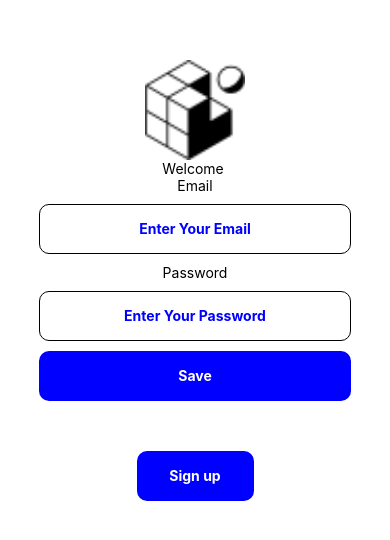
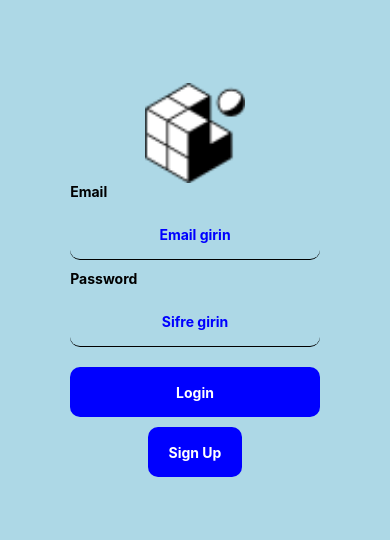
Before and after one commit to 06baha06/mobiluygulama_tahlil_kontrol_ReactNative, a React Native app: screen /Login in a window 390 px wide. Shown: the part 142-682 px from the top of the page. Built offline with nearby package versions, Linux system fonts and the light colour scheme.

Commit message:
component ve signupsayfasi

```diff
--- /dev/null
+++ b/src/components/CustomButton.js
@@ -0,0 +1,37 @@
+import { StyleSheet, Text,Pressable } from 'react-native'
+import React from 'react'
+
+const CustomButton = ({buttonText, setWith,handleOnPress }) => {
+  return (
+    <Pressable
+        onPress={() => handleOnPress()}
+        style={({pressed}) => [
+          styles.button,
+          {
+            backgroundColor: pressed ? 'gray' : 'blue', width:'80%',
+            width:setWith,
+          }
+        ]}
+      >
+        <Text style={styles.buttonText}>{buttonText}</Text>
+      </Pressable>
+  )
+}
+
+export default CustomButton
+
+const styles = StyleSheet.create({
+    button:{
+
+        height:50,
+        borderRadius:10,
+        alignItems:'center',
+        justifyContent:'center',
+        backgroundColor: 'lightblue',
+        marginTop:10
+      },
+      buttonText:{
+        fontWeight:'bold',
+        color:'white'
+      },
+})
--- /dev/null
+++ b/src/components/CustomTextInput.js
@@ -0,0 +1,65 @@
+import { StyleSheet, Text, View, TextInput} from 'react-native'
+import React from 'react'
+
+const CustomTextInput = ({title, isSecureText,handleOnChangeText,handleValue,handlePlaceholder}) => {
+  return (
+    <View style={styles.inputContainer}>
+            <Text style={styles.inputBoxText}>{title}</Text>
+              <TextInput
+
+               placeholder={handlePlaceholder}
+               secureTextEntry={isSecureText}
+                style={styles.textInputStyle}
+               onChangeText={handleOnChangeText}
+               value={handleValue}
+              ></TextInput>
+
+          </View>
+  )
+}
+
+export default CustomTextInput
+
+const styles = StyleSheet.create({
+
+    inputContainer:{
+        width:'80%'
+      },
+      signupButton:{
+        width:'30%',
+        height:50,
+        borderRadius:10,
+        alignItems:'center',
+        justifyContent:'center',
+        backgroundColor: 'lightblue'
+      },
+      inputBoxText:{
+        fontWeight:'bold',
+        alignSelf:'flex-start'
+
+
+      },
+      textInputStyle:{
+        borderBottomWidth:0.6,
+        width:'100%',
+        height:50,
+        borderRadius:10,
+        marginVertical:10,
+        textAlign:'center',
+        color:'blue',
+        fontWeight:'bold'
+      },
+      button:{
+        width:'80%',
+        height:50,
+        borderRadius:10,
+        alignItems:'center',
+        justifyContent:'center',
+        backgroundColor: 'lightblue',
+        marginTop:10
+      },
+      buttonText:{
+        fontWeight:'bold',
+        color:'white'
+      },
+})
--- a/src/components/Loading.js
+++ b/src/components/Loading.js
@@ -23,7 +23,7 @@ const styles = StyleSheet.create({
         position:'absolute',
         width:'100%',
         height:'100%',
-        backgroundColor:'tomato',
+        backgroundColor:'lightblue',
         alignItems:'center',
         justifyContent:'center'
     },
--- /dev/null
+++ b/src/components/index.js
@@ -0,0 +1,12 @@
+import CustomTextInput from "./CustomTextInput";
+import Loading from "./Loading";
+import CustomButton from "./CustomButton";
+
+export{
+
+
+    CustomTextInput,
+    Loading,
+    CustomButton
+
+}
--- a/src/screens/LoginPage.js
+++ b/src/screens/LoginPage.js
@@ -1,18 +1,19 @@
 import { StatusBar } from 'expo-status-bar';
 import { useState } from 'react';
-import { StyleSheet, Text, View, TextInput, Pressable, Image, } from 'react-native';
-import Loading from '../components/Loading';
+import { StyleSheet, Text, View, Pressable,TextInput, Image, SafeAreaView } from 'react-native';
+import {Loading, CustomTextInput, CustomButton} from '../components/';
 
 
 const LoginPage = ({navigation})=> {
 
-  const [name,setName] = useState("")
-  const [lastName,setLastName] = useState("")
-  const [result,setResult] = useState("")
+  const [email,setEmail] = useState("")
+  const [password,setPassword] = useState("")
   const [isLoading, setIsLoading] = useState(false)
 
   return (
-    <View style={styles.container}>
+
+  <SafeAreaView style={styles.container}>
+       <View style={styles.viewcontainer} >
 
         <Image
           source={require('../../assets/favicon.png')}
@@ -20,53 +21,42 @@ const LoginPage = ({navigation})=> {
 
         />
 
-      <Text>Welcome {result}</Text>
+    <CustomTextInput
+    title="Email"
+    isSecureText={false}
+    handleOnChangeText={setEmail}
+    handleValue={email}
+    handlePlaceholder='Email girin'
+    />
 
-      <Text>Email</Text>
-      <TextInput
-        placeholder='Enter Your Email'
-        style={styles.textInputStyle}
-        onChangeText={setName}
-        value={name}
-      ></TextInput>
 
-      <Text>Password</Text>
-      <TextInput
-      secureTextEntry={true}
-        placeholder='Enter Your Password'
-        style={styles.textInputStyle}
-        onChangeText={setLastName}
-        value={lastName}
-      ></TextInput>
+    <CustomTextInput
+    title="Password"
+    isSecureText={true}
+    handleOnChangeText={setPassword}
+    handleValue={password}
+    handlePlaceholder='Sifre girin'
+    />
 
-      <Pressable
-        onPress={() => setIsLoading(true)}
-        style={({pressed}) => [
-          styles.button,
-          {
-            backgroundColor: pressed ? 'gray' : 'blue'
-          }
-        ]}
-      >
-        <Text style={styles.buttonText}>Save</Text>
-      </Pressable>
+    <CustomButton
+      buttonText="Login"
+      setWith="80%"
+      handleOnPress={() => setIsLoading(true)}
+    />
 
-      <Pressable
-        onPress={() => navigation.navigate('SignUp')}
-        style={({pressed}) => [
-          styles.signupButton,
-          {
-            backgroundColor: pressed ? 'gray' : 'blue',
-            marginTop:50,
-          }
-        ]}
-      >
-        <Text style={styles.buttonText}>Sign up</Text>
-      </Pressable>
+    <CustomButton
+       buttonText="Sign Up"
+       setWith="30%"
+       handleOnPress={() => navigation.navigate('SignUp')}
+    />
+
     {isLoading ? <Loading changeIsLoading={()=>setIsLoading(false)}/> : null}
 
 
    </View>
+
+  </SafeAreaView>
+
   );
 }
 
@@ -75,42 +65,19 @@ export default LoginPage
 const styles = StyleSheet.create({
   container: {
     flex: 1,
-    backgroundColor: '#fff',
+    backgroundColor: 'lightblue',
     alignItems: 'center',
     justifyContent: 'center',
   },
-  textInputStyle:{
-    borderWidth:1,
-    width:'80%',
-    height:50,
-    borderRadius:10,
-    marginVertical:10,
-    textAlign:'center',
-    color:'blue',
-    fontWeight:'bold'
-  },
-  button:{
-    width:'80%',
-    height:50,
-    borderRadius:10,
-    alignItems:'center',
-    justifyContent:'center',
-    backgroundColor: 'lightblue'
-  },
-  buttonText:{
-    fontWeight:'bold',
-    color:'white'
-  },
+
+
   image:{
     height:100,
     width:100
   },
-  signupButton:{
-    width:'30%',
-    height:50,
-    borderRadius:10,
-    alignItems:'center',
-    justifyContent:'center',
-    backgroundColor: 'lightblue'
+  viewcontainer:{
+    width:'80%',
+    alignItems:'center'
   }
+
 });
--- a/src/screens/SignupPage.js
+++ b/src/screens/SignupPage.js
@@ -1,11 +1,52 @@
-import { StyleSheet, Text, View } from 'react-native'
-import React from 'react'
+import { StyleSheet, Text, View, SafeAreaView} from 'react-native'
+import React,{useState} from 'react'
+import {CustomTextInput, CustomButton} from '../components'
 
 const SignupPage = () => {
+  const [name, setName] = useState("")
+  const [email, setEmail] = useState("")
+  const [password, setPassword] = useState("")
+
+
   return (
-    <View style={styles.container}>
-      <Text>SignupPage</Text>
+
+    <SafeAreaView  style={styles.container}>
+      <View style={styles.viewcontainer}>
+
+       <CustomTextInput
+      title="Name"
+      isSecureText={false}
+      handleOnChangeText={setName}
+      handleValue={name}
+      handlePlaceholder='İsim girin'
+      />
+
+<CustomTextInput
+      title="Email"
+      isSecureText={false}
+      handleOnChangeText={setEmail}
+      handleValue={email}
+      handlePlaceholder='Email girin'
+      />
+
+
+      <CustomTextInput
+      title="Password"
+      isSecureText={true}
+      handleOnChangeText={setPassword}
+      handleValue={password}
+      handlePlaceholder='Sifre girin'
+      />
+
+      <CustomButton
+        buttonText="Sign Up"
+        setWith="80%"
+        handleOnPress={() => console.log(name,"",email,"",password)}
+      />
     </View>
+
+    </SafeAreaView>
+
   )
 }
 
@@ -16,6 +57,11 @@ const styles = StyleSheet.create({
     container: {
         flex: 1,
         alignItems: 'center',
-        justifyContent: 'center'
+        justifyContent: 'center',
+        backgroundColor:'lightblue'
+      },
+      viewcontainer:{
+        width:'80%',
+        alignItems:'center'
       }
 })
```
Lines whose indentation alone changed are shown as unchanged.
